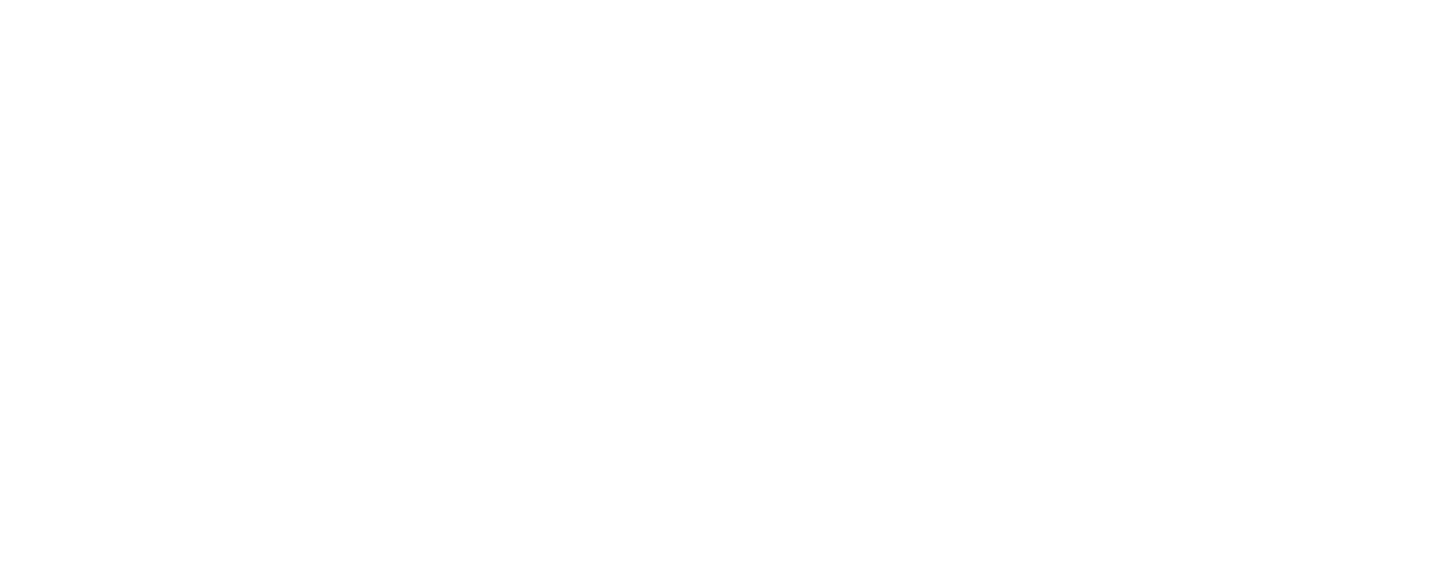
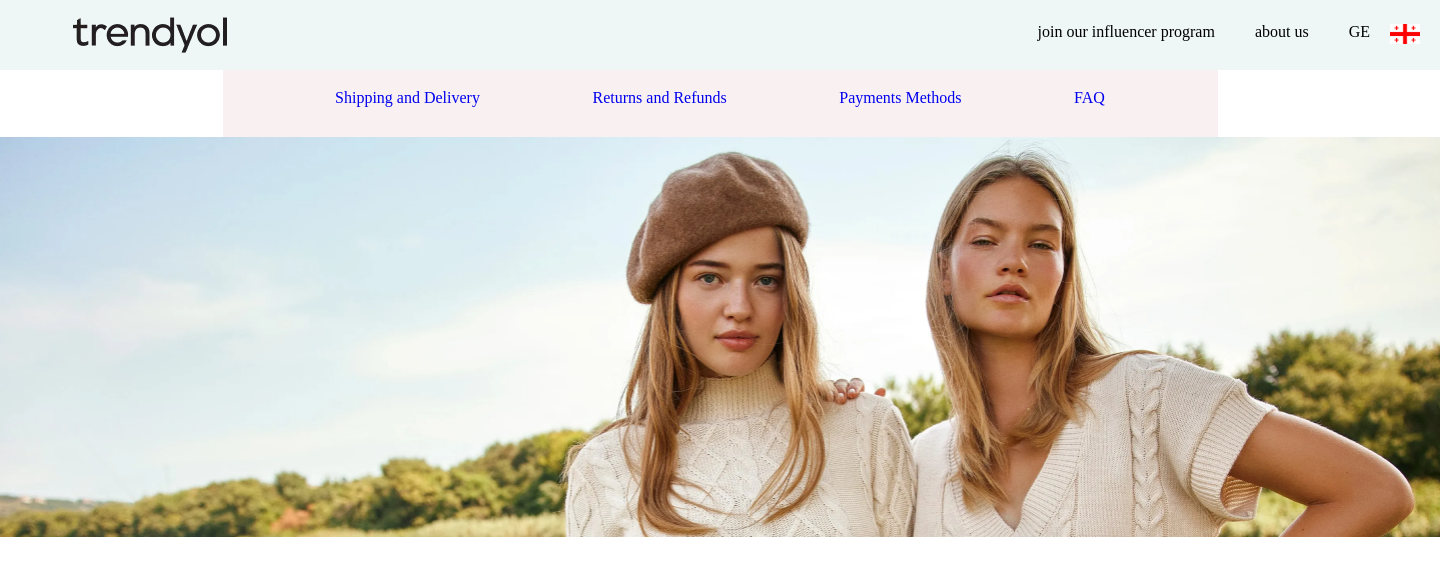
Before and after one commit to tsulaiatea/trendyol, a plain HTML site: page trendyol/index.html in a window 1280 px wide. Shown: the whole page, 1440 px wide, since content can reach past the window. Drawn offline with Linux system fonts and the light colour scheme.

Commit message:
add header

```diff
--- a/trendyol/index.html
+++ b/trendyol/index.html
@@ -3,9 +3,38 @@
 <head>
     <meta charset="UTF-8">
     <meta name="viewport" content="width=device-width, initial-scale=1.0">
+    <link rel="stylesheet" href="./style/responsive.css">
+    <link rel="stylesheet" href="./style/reset.css">
+    <link rel="stylesheet" href="./style/style.css">
     <title>trendyol</title>
 </head>
 <body>
+    <header>
+        <div class="div_header">
+        <img clss="logo" src="./image/turkey_icon4_zBhuKN5-removebg-preview.png" alt="logo">
+        <ul>
+            <li class="text_li">join our influencer program</li>
+            <li class="text_li">about us</li>
+            <span>GE</span>
+            <li class="text_li"><img src="./image/Flag_of_Georgia.svg.png" alt="georgia" width="30px" height="20px"></li>
+        </ul>
+        </div>
+       <div class="div_navigation">
+        <nav class="nav_header">
+            <ul class="nav_ul">
+                <li><a href="#">Shipping and Delivery</a></li>
+                <li> <a href="#">Returns and Refunds</a></li>
+                <li> <a href="#">Payments Methods </a></li>
+                <li> <a href="#">FAQ</a></li>
+            </ul>
 
+        </nav>
+        </div>
+    </header>
+    <main>
+        <section>
+            <img class="banner" src="./image/image1.png" alt="banner">
+        </section>
+    </main>
 </body>
 </html>
--- /dev/null
+++ b/trendyol/style/reset.css
@@ -0,0 +1,46 @@
+html, body, div, span, applet, object, iframe,
+h1, h2, h3, h4, h5, h6, p, blockquote, pre,
+a, abbr, acronym, address, big, cite, code,
+del, dfn, em, img, ins, kbd, q, s, samp,
+small, strike, strong, sub, sup, tt, var,
+b, u, i, center,
+dl, dt, dd, ol, ul, li,
+fieldset, form, label, legend,
+table, caption, tbody, tfoot, thead, tr, th, td,
+article, aside, canvas, details, embed,
+figure, figcaption, footer, header, hgroup,
+menu, nav, output, ruby, section, summary,
+time, mark, audio, video {
+	margin: 0;
+	padding: 0;
+	border: 0;
+	font-size: 100%;
+	font: inherit;
+	vertical-align: baseline;
+}
+/* HTML5 display-role reset for older browsers */
+article, aside, details, figcaption, figure,
+footer, header, hgroup, menu, nav, section {
+	display: block;
+}
+body {
+	line-height: 1;
+}
+ol, ul {
+	list-style: none;
+}
+blockquote, q {
+	quotes: none;
+}
+blockquote:before, blockquote:after,
+q:before, q:after {
+	content: '';
+	content: none;
+}
+table {
+	border-collapse: collapse;
+	border-spacing: 0;
+}
+a {
+    text-decoration: none;
+}
--- /dev/null
+++ b/trendyol/style/style.css
@@ -0,0 +1,55 @@
+.div_header {
+    width: 1440px;
+    height: 50px;
+    background-color: rgba(239, 246, 246, 0.94);
+    display: flex;
+    justify-content: space-between;
+    align-items: center;
+    padding: 10px 0;
+
+}
+ul {
+    display: flex;
+    list-style: none;
+    margin: 0;
+    padding: 0;
+}
+.text_li {
+    display: inline-block;
+    padding: 20px;
+
+
+}
+span {
+    margin-top: 20px;
+    margin-left: 20px;
+}
+.logo {
+    width: 30px;
+    height: 50px;
+}
+.div_navigation {
+    width: 1440px;
+    height: 67px;
+    /* display: flex; */
+
+}
+.nav_header {
+    width: 995px;
+    height: 75px;
+    background-color: #F9F1F1;
+    margin: 0 auto;
+
+}
+.nav_ul {
+    display: flex;
+    justify-content: space-evenly;
+    padding-top: 20px;
+}
+
+/* დასრულდა ჰედერი */
+
+.banner {
+    width: 1440px;
+    height: 400px;
+}
```
Also changed, not shown: trendyol/image/Flag_of_Georgia.svg.png (added), trendyol/image/Rectangle 18.png (added), trendyol/image/image 2.png (added), trendyol/image/image1.png (added), trendyol/image/trendyol-removebg-preview.png (added), trendyol/image/turkey_icon4_zBhuKN5-removebg-preview.png (added), trendyol/style/responsive.css (added).
